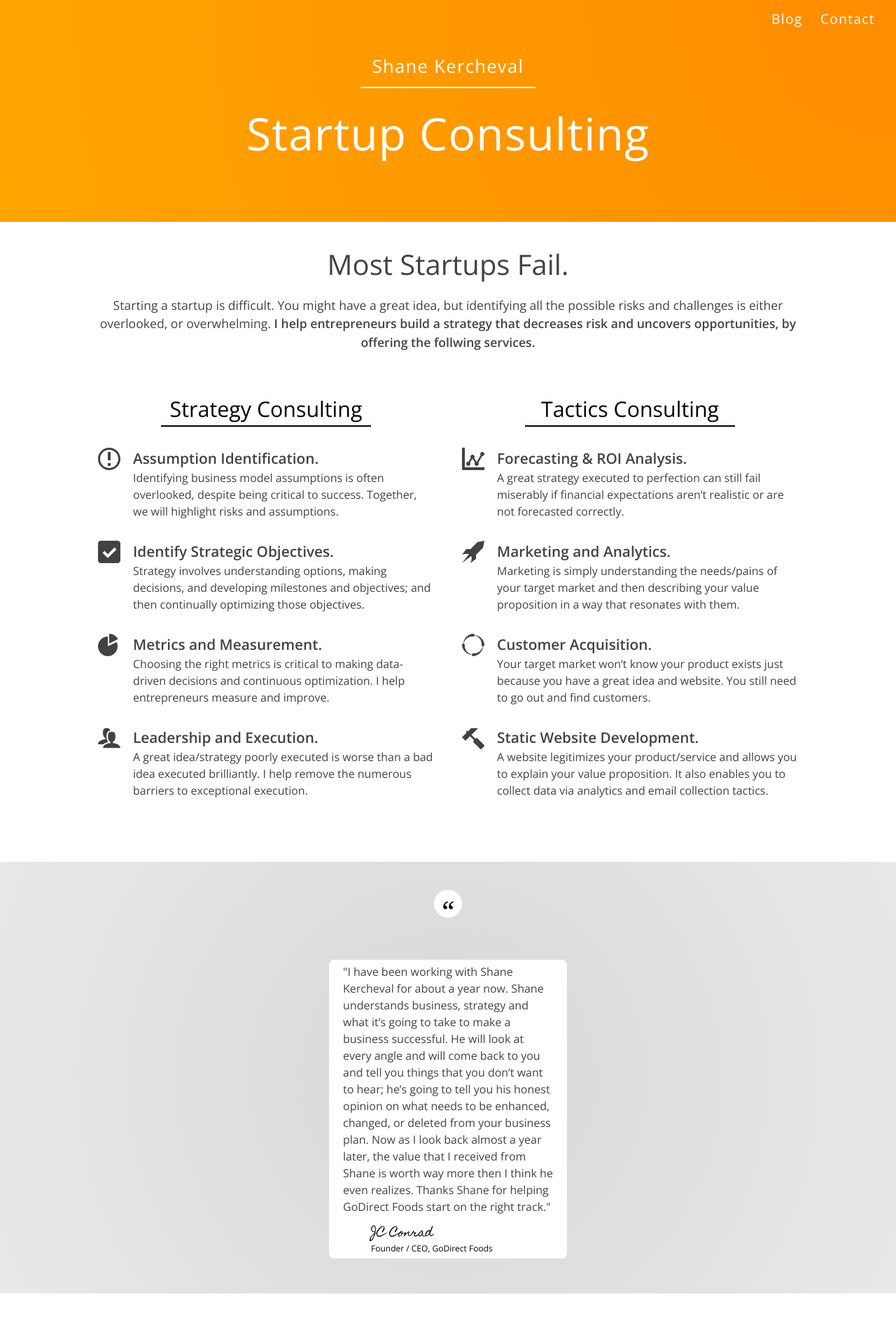
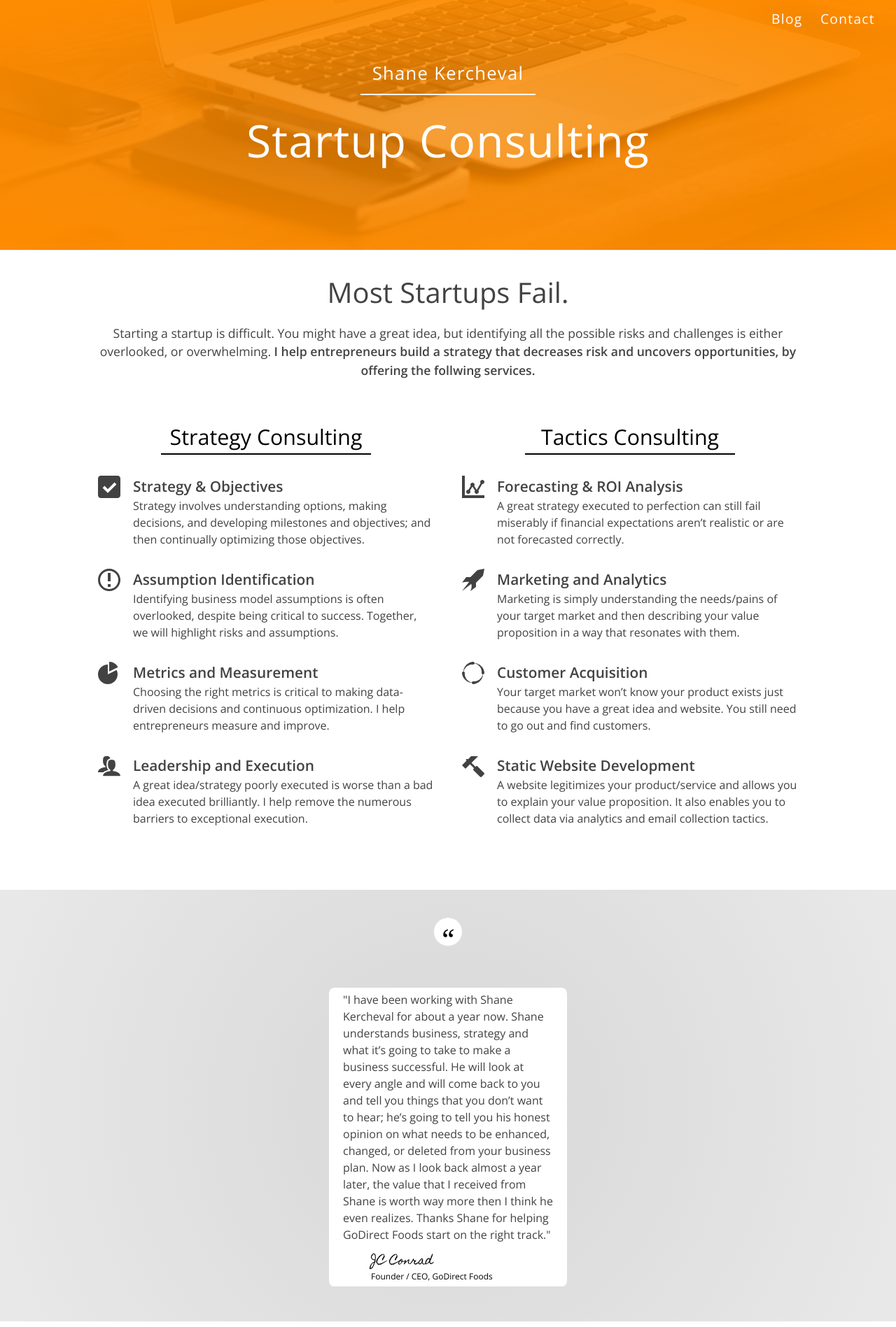
Before and after one commit to shane-kercheval/shane-kercheval.github.io, a Jekyll site: the page built from index.html, in a window 1280 px wide. Shown: the top 1897 px of the page at 70% size. Built offline with Jekyll 4.4.1, drawn with Linux system fonts in a browser that asks for light colours; nearby versions of some CDN libraries.

Commit message:
updated header and value items

```diff
--- a/_data/value.yml
+++ b/_data/value.yml
@@ -6,30 +6,30 @@ intro:
 offerings:
   - name: Strategy Consulting
     value:
-      - title: Assumption Identification.
+      - title: Strategy & Objectives
+        description: Strategy involves understanding options, making decisions, and developing milestones and objectives; and then continually optimizing those objectives.
+        icon: icon-checkbox-checked
+      - title: Assumption Identification
         description: Identifying business model assumptions is often overlooked, despite being critical to success. Together, we will highlight risks and assumptions.
         icon: icon-notification
-      - title: Identify Strategic Objectives.
-        description: Strategy involves understanding options, making decisions, and developing milestones and objectives; and then continually optimizing those objectives.
-        icon: icon-checkbox-checked
-      - title: Metrics and Measurement.
+      - title: Metrics and Measurement
         description: Choosing the right metrics is critical to making data-driven decisions and continuous optimization. I help entrepreneurs measure and improve.
         icon: icon-pie-chart
-      - title: Leadership and Execution.
+      - title: Leadership and Execution
         description: A great idea/strategy poorly executed is worse than a bad idea executed brilliantly. I help remove the numerous barriers to exceptional execution.
         icon: icon-users
   - name: Tactics Consulting
     value:
-      - title: Forecasting & ROI Analysis.
+      - title: Forecasting & ROI Analysis
         description: A great strategy executed to perfection can still fail miserably if financial expectations aren’t realistic or are not forecasted correctly.
         icon: icon-stats-dots
-      - title: Marketing and Analytics.
+      - title: Marketing and Analytics
         description: Marketing is simply understanding the needs/pains of your target market and then describing your value proposition in a way that resonates with them.
         icon: icon-rocket
-      - title: Customer Acquisition.
+      - title: Customer Acquisition
         description: Your target market won’t know your product exists just because you have a great idea and website. You still need to go out and find customers.
         icon: icon-spinner10
-      - title: Static Website Development.
+      - title: Static Website Development
         description: A website legitimizes your product/service and allows you to explain your value proposition. It also enables you to collect data via analytics and email collection tactics.
         icon: icon-hammer
 
--- a/css/custom.css
+++ b/css/custom.css
@@ -17,10 +17,17 @@ a:hover { /* any nav link (a) that has the class selected will get these attribu
   max-width: none;
 }
 .landing_page .site-header { /* landing_page.html */
-  /*background-image: url("/img/background.jpg");
-  background-size:cover;*/
-  background-image: radial-gradient(circle at top right, darkorange, orange);
-  padding-bottom: 60px;
+  background:
+    /* top, transparent red, faked with gradient */
+    radial-gradient(ellipse,
+      rgba(255, 140, 0, 0.75),
+      rgba(255, 140, 0, 1)
+    ),
+    /* bottom, image */
+    url('/img/background.png');
+  /*  background-image: radial-gradient(circle at top right, darkorange, orange); */
+  background-position: center center;
+  background-size:cover;
   border-top: 0px;
 }
 .landing_page .description {
@@ -40,11 +47,12 @@ a:hover { /* any nav link (a) that has the class selected will get these attribu
   text-align: center;
   width: 100%;
   margin: 30px auto;
+  padding-bottom: 30px;
   line-height: 1.1;
 }
 .landing_page .owner {
   color: white;
-  padding-top: 20px;
+  padding-top: 30px;
   padding-bottom: 10px;
   border-bottom: 2px solid;
   font-size: 1.6em;
@@ -588,8 +596,20 @@ http://tympanus.net/codrops/2013/06/13/creative-button-styles/ (download source)
 
 @media screen and (min-width: 600px) {
   /* if the screen is larger than 600 we want to show the offerings in 3 columns */
+  .landing_page .site-header .wrapper {
+    margin-bottom: 40px;
+  }
   .page-content .wrapper {
     max-width: 1000px;
+  }
+  a.page-link:hover {
+    border-bottom: 3px solid orange;
+  }
+  .landing_page a.page-link:hover {
+    border-bottom: 3px solid white;
+  }
+  .landing_page .site-title {
+    padding-bottom: 50px;
   }
   #offering1 {
     width: 48%;
```
Also changed, not shown: img/background.jpg (deleted), img/background.png (added).
